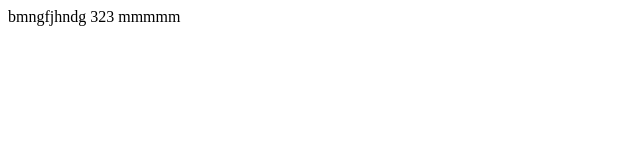
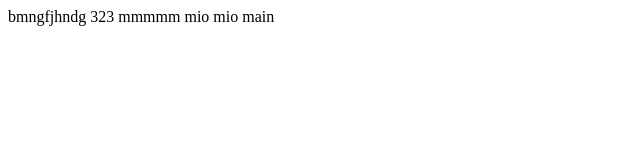
Before and after one commit to etazlanauj/clases-huge, a plain HTML site: page index.html in a window 1280 px wide. Shown: the whole page, without its empty margins (0-640 px from the left). Drawn offline with Linux system fonts and the light colour scheme.

Commit message:
nuevo cambio4

```diff
--- a/index.html
+++ b/index.html
@@ -9,5 +9,6 @@
 <body>
     bmngfjhndg 323
     mmmmm
+    mio mio main
 </body>
 </html>
```
